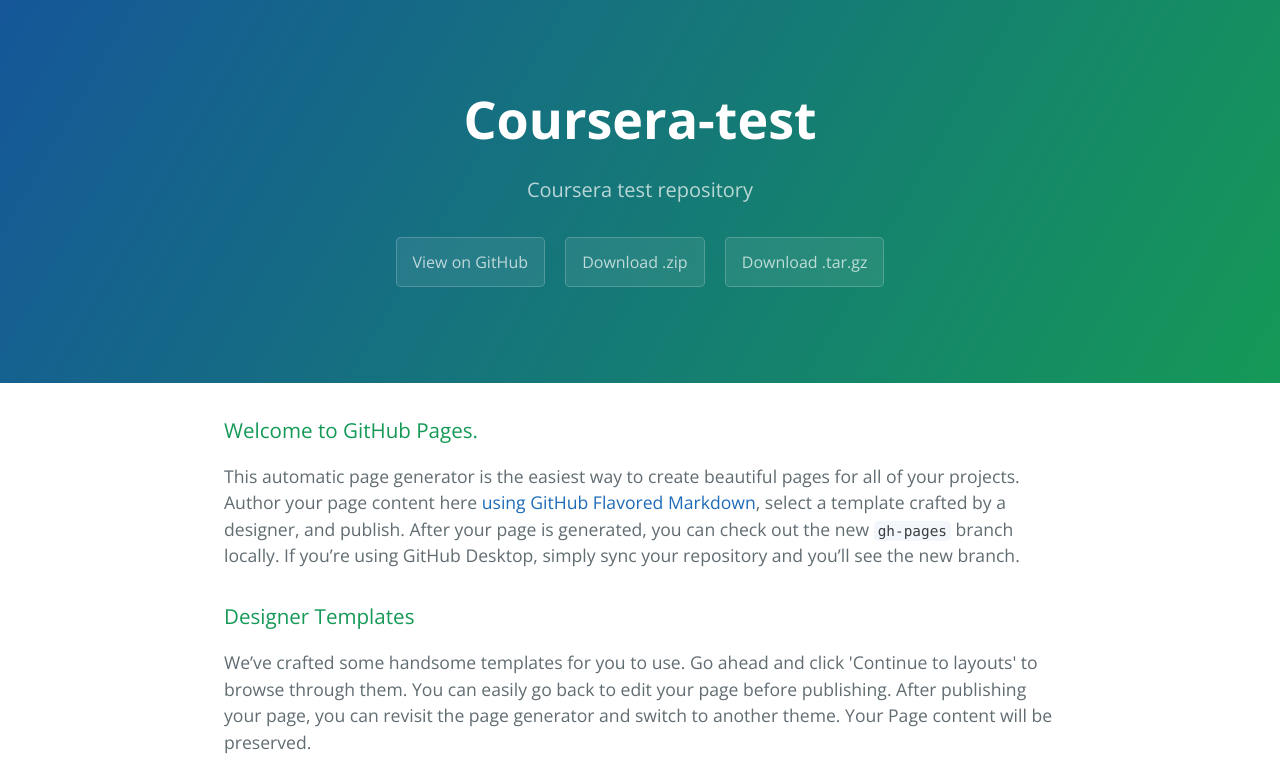
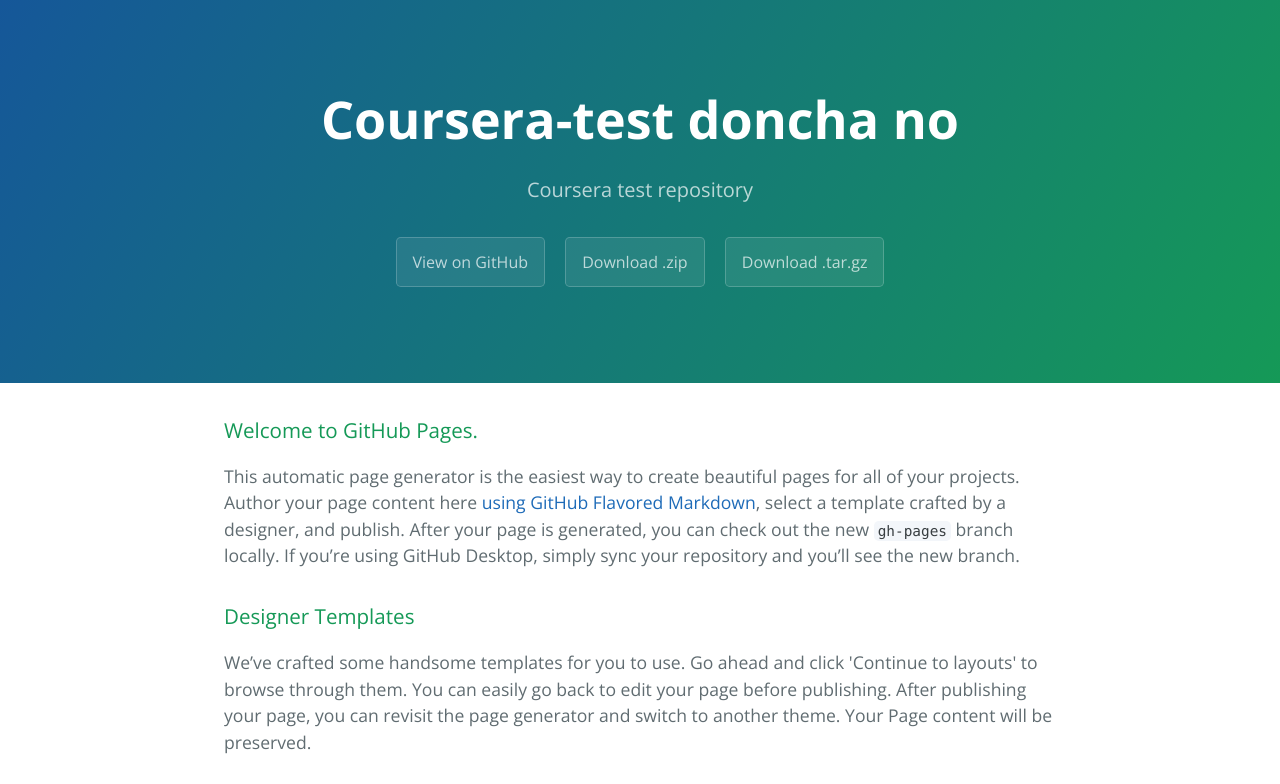
Before and after one commit to conezonius/Coursera-Test, a plain HTML site: page _index.html in a window 1280 px wide. Shown: the top 784 px of the page. Drawn offline with nearby package versions, Linux system fonts and the light colour scheme.

Commit message:
Update and rename index.html to _index.html

```diff
--- a/index.html
+++ b/_index.html
@@ -11,7 +11,7 @@
   </head>
   <body>
     <section class="page-header">
-      <h1 class="project-name">Coursera-test</h1>
+      <h1 class="project-name">Coursera-test doncha no</h1>
       <h2 class="project-tagline">Coursera test repository</h2>
       <a href="https://github.com/conezonius/Coursera-Test" class="btn">View on GitHub</a>
       <a href="https://github.com/conezonius/Coursera-Test/zipball/master" class="btn">Download .zip</a>
```
